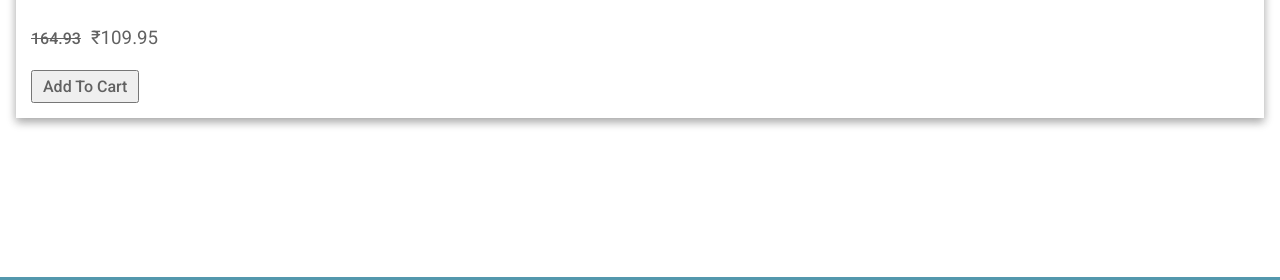
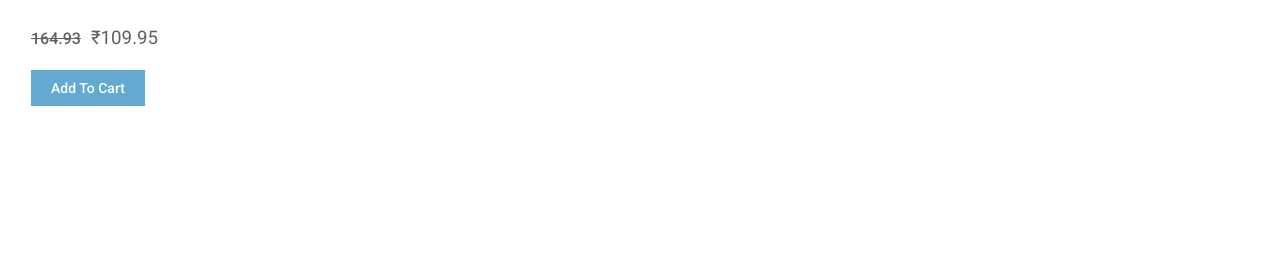
Before and after one commit to Raagul26/E-Commerce-Site, an Angular app: page /products/1 in a window 1280 px wide. Shown: the part 500-780 px from the top of the page. Built offline with nearby package versions, Linux system fonts and the light colour scheme.

Commit message:
added tick animation

```diff
--- a/package.json
+++ b/package.json
@@ -20,6 +20,7 @@
     "@angular/platform-browser": "~13.1.0",
     "@angular/platform-browser-dynamic": "~13.1.0",
     "@angular/router": "~13.1.0",
+    "@lottiefiles/lottie-player": "^1.5.4",
     "rxjs": "~7.4.0",
     "tslib": "^2.3.0",
     "zone.js": "~0.11.4"
--- a/src/app/app.component.html
+++ b/src/app/app.component.html
@@ -4,4 +4,4 @@
   <router-outlet></router-outlet>
 </div>
 
-<app-footer></app-footer>
+<!-- <app-footer></app-footer> -->
--- a/src/app/app.module.ts
+++ b/src/app/app.module.ts
@@ -1,4 +1,4 @@
-import { NgModule } from '@angular/core';
+import { CUSTOM_ELEMENTS_SCHEMA, NgModule } from '@angular/core';
 import { BrowserModule } from '@angular/platform-browser';
 import { HttpClientModule } from '@angular/common/http'
 import { AppRoutingModule } from './app-routing.module';
@@ -35,6 +35,7 @@ import { FooterComponent } from './footer/footer.component';
     MatSnackBarModule
   ],
   providers: [],
-  bootstrap: [AppComponent]
+  bootstrap: [AppComponent],
+  schemas: [ CUSTOM_ELEMENTS_SCHEMA ]
 })
 export class AppModule { }
--- a/src/app/cart/cart.component.css
+++ b/src/app/cart/cart.component.css
@@ -74,6 +74,7 @@ button{
     cursor: pointer;
     border-radius: 2px;
     border: none;
+    font-weight: 500;
 }
 
 #cart-btns{
@@ -106,4 +107,13 @@ img{
     background-color: white;
     width: 100vw;
     min-width: 800px;
-  }
+}
+
+#green-tick{
+    display: flex;
+    position: absolute;
+    inset: 0;
+    align-items: center;
+    justify-content: center;
+    background-color: rgba(155, 155, 155, 0.692);
+}
--- a/src/app/cart/cart.component.html
+++ b/src/app/cart/cart.component.html
@@ -46,7 +46,7 @@
   </table>
 
   <div id="cart-btns">
-    <button id="clear-btn" (click)="clearCart()" >Clear Cart</button>
+    <button id="clear-btn" (click)="clearCart()">Clear Cart</button>
     <button id="order-btn" (click)="onSubmit()">Place Order</button>
   </div>
 
@@ -58,3 +58,13 @@
     <img src="https://cdn.dribbble.com/users/2046015/screenshots/4591856/media/314560586aef7f1eae694d78a015c69c.gif">
   </div>
 </ng-template>
+
+<div *ngIf="display then greenTick">
+</div>
+
+<ng-template #greenTick>
+  <div id="green-tick">
+    <script src="https://unpkg.com/@lottiefiles/lottie-player@latest/dist/lottie-player.js"></script>
+    <lottie-player src="https://assets2.lottiefiles.com/packages/lf20_ikihxv4x.json"  background="transparent"  speed="1"  style="width: 400px; height: 400px;"    autoplay></lottie-player>
+  </div>
+</ng-template>
--- a/src/app/cart/cart.component.ts
+++ b/src/app/cart/cart.component.ts
@@ -1,5 +1,7 @@
 import { Component, OnInit } from '@angular/core';
+import { Router } from '@angular/router';
 import {CartService} from '../cart.service'
+import "@lottiefiles/lottie-player";
 
 @Component({
   selector: 'app-cart',
@@ -9,10 +11,11 @@ import {CartService} from '../cart.service'
 
 export class CartComponent implements OnInit {
 
-  constructor(private cartService:CartService) { }
+  constructor(private cartService:CartService, private router:Router) { }
 
   items=this.cartService.getItems()
   totalPrice=this.cartService.getTotalPrice()
+  display = false
 
   ngOnInit(): void {}
 
@@ -22,7 +25,9 @@ export class CartComponent implements OnInit {
   }
 
   onSubmit(): void {
-    this.items = this.cartService.clearCart();
-    alert('Your order has been placed successfully');
+    setTimeout(()=>{this.items=this.cartService.clearCart()},2500)
+    this.display=true
+    setTimeout(()=>{this.router.navigate([''])}, 2500)
+    setTimeout(() => {this.display=false}, 2500);
   }
 }
--- a/src/app/product-details/product-details.component.css
+++ b/src/app/product-details/product-details.component.css
@@ -1,7 +1,6 @@
 .product-details{
     background-color: rgb(255, 255, 255);
     padding: 15px;
-    box-shadow: 0 4px 8px 0 rgba(0, 0, 0, 0.2), 0 4px 10px 0 rgba(0, 0, 0, 0.19);
 }
 
 img{
@@ -35,9 +34,13 @@ img:hover{
 }
 
 button{
-    font-size: 16px;
-    padding: 5px 10px;
+    font-size: 14px;
+    padding: 10px 20px;
     font-weight: 500;
+    background-color: rgb(98, 170, 209);
+    color: white;
+    border: none;
+    cursor: pointer;
 }
 
 :host{
--- a/src/app/product-list/product-list.component.css
+++ b/src/app/product-list/product-list.component.css
@@ -10,7 +10,7 @@
     padding: 8px 20px;
     margin-bottom: 8px;
     border-radius: 4px;
-    box-shadow: 0 4px 8px 0 rgba(0, 0, 0, 0.2), 0 4px 10px 0 rgba(0, 0, 0, 0.19);
+    box-shadow: 2px 2px 10px gray
 }
 
 a{
@@ -56,5 +56,5 @@ h4{
 }
 
 :host{
-    background-color: rgb(253, 250, 249);
+    background-color: rgb(255, 255, 255);
 }
```
Also changed, not shown: 1 other file (tests, documents, lock files or other folders).
